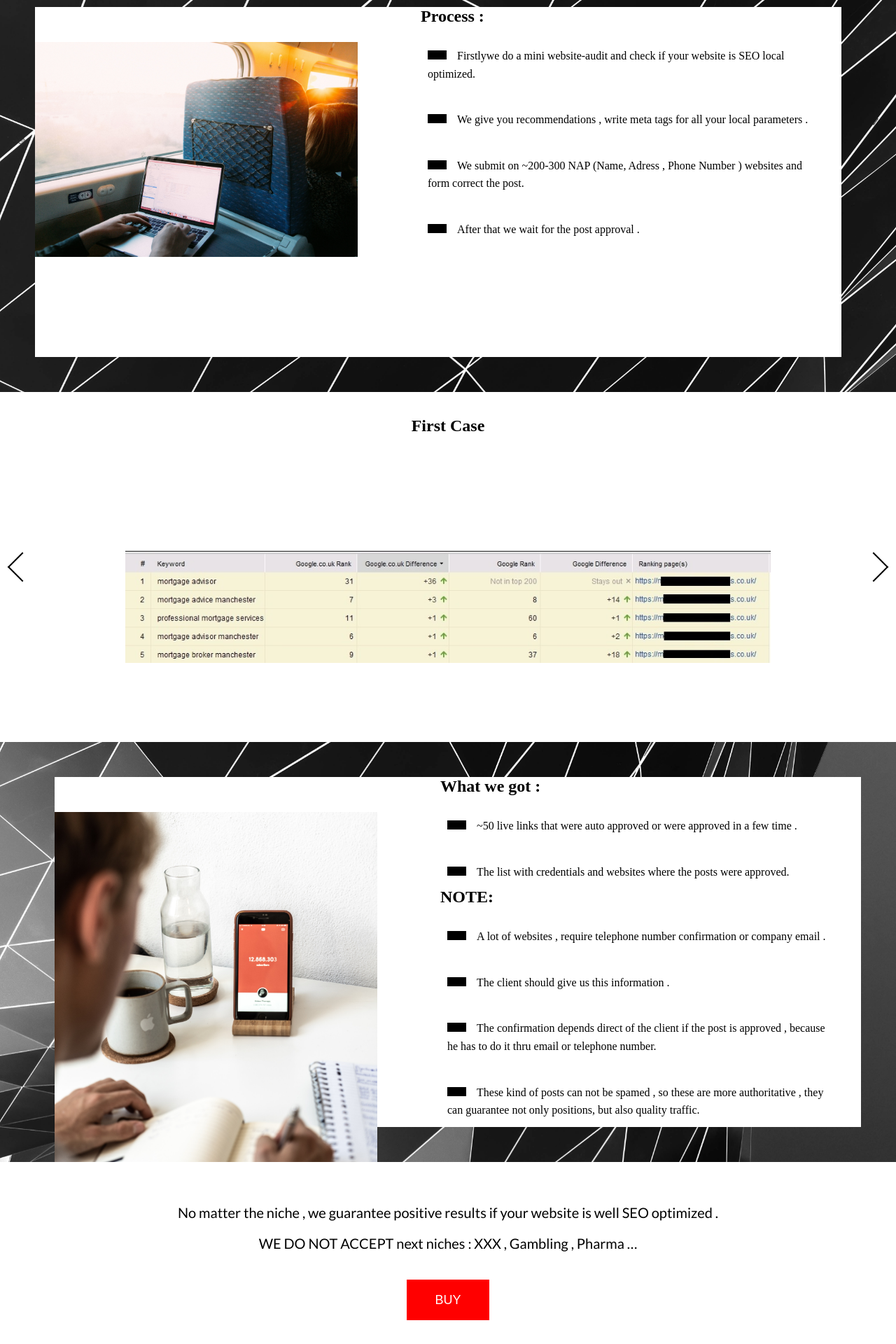
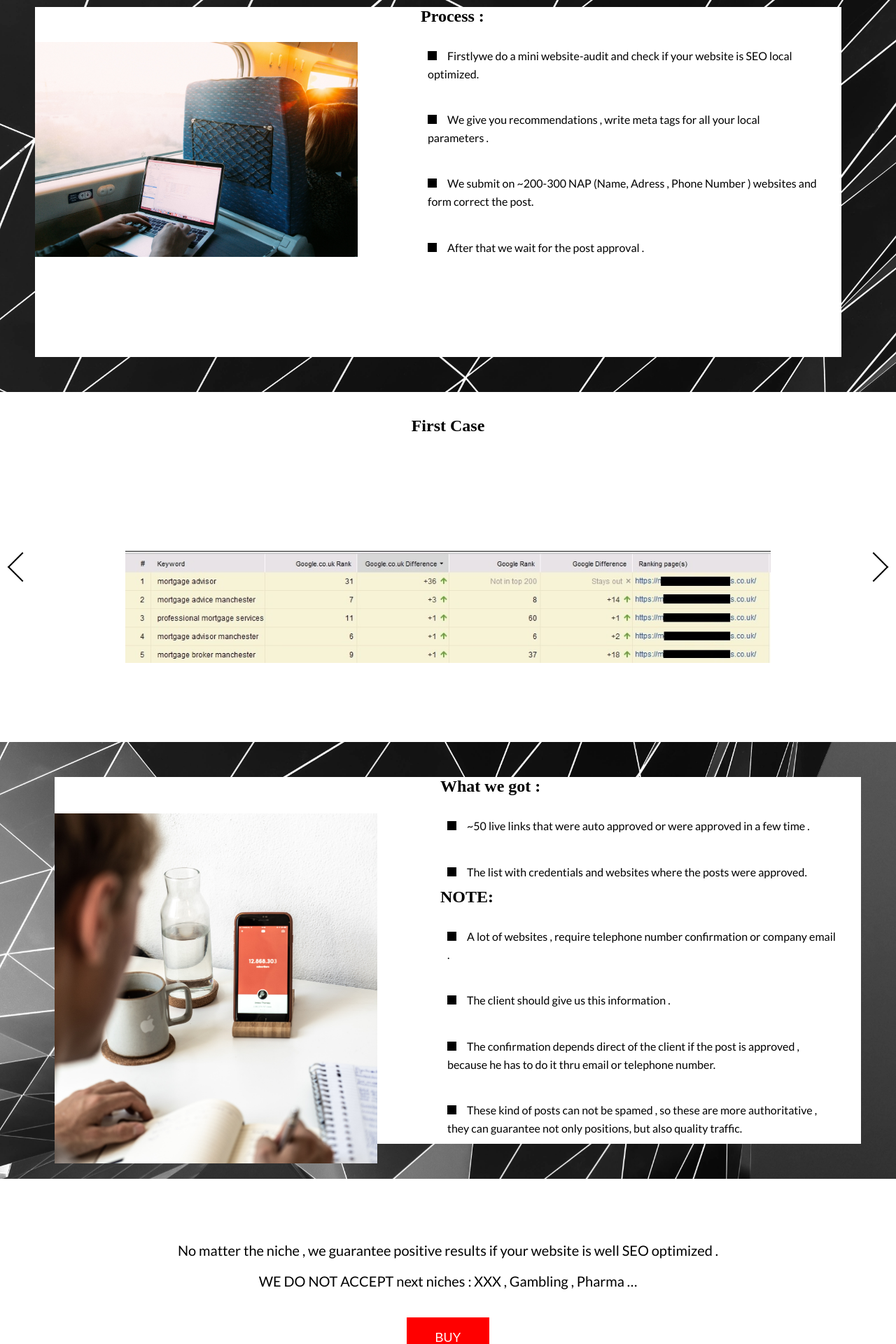
Before and after one commit to Rezo33/Crork-newPack, a PHP site: page / in a window 1280 px wide. Shown: the part 440-2360 px from the top of the page at 70% size. Run offline with PHP 8.4, Linux system fonts and the light colour scheme; some web fonts are replaced.

Commit message:
Add files via upload

```diff
--- a/style.css
+++ b/style.css
@@ -331,6 +331,7 @@
 	font-size: 20px;
 	line-height: 1.6;
 	padding: 10px;
+	font-family: Lato;
 }
 
 .text-buy{
@@ -396,7 +397,7 @@
 	justify-content: center;
 	align-items: center;
 	flex-direction: column;
-	padding: 50px 0 50px 0;
+	padding: 80px 0 50px 0;
 }
 
 .navbar-toggler{
@@ -404,7 +405,9 @@
 }
 
 @media  (max-width: 800px) {
-
+	.carousel{
+		width: 100%;
+	}
 
 	.col-6{
 		width: 100%;
@@ -520,10 +523,6 @@
 		font-size: 16px;
 	}
 
-	.text::before{
-		padding:0 7px;
-	}
-
 	.item-4{
 		align-self: center;
 	}
```
